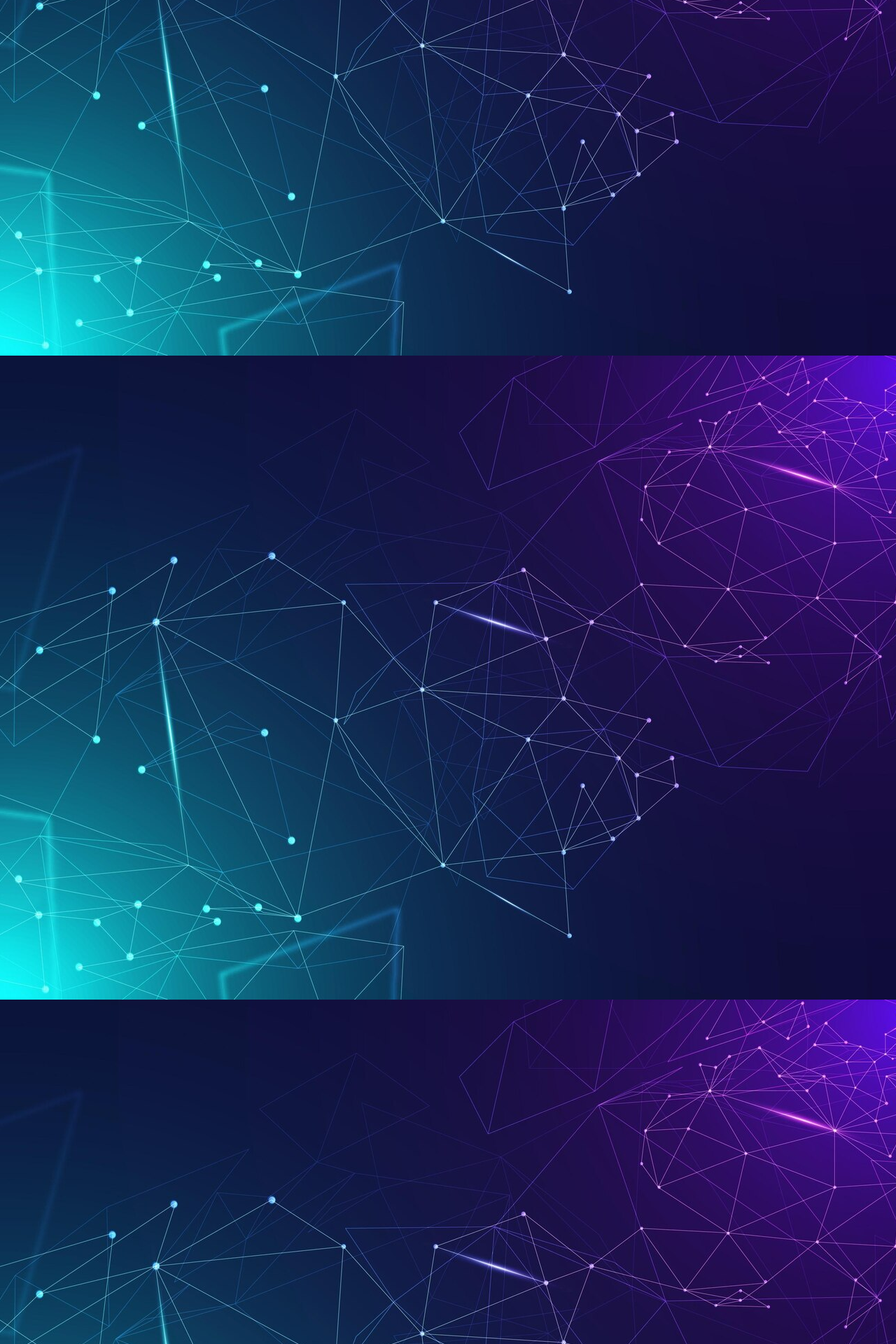
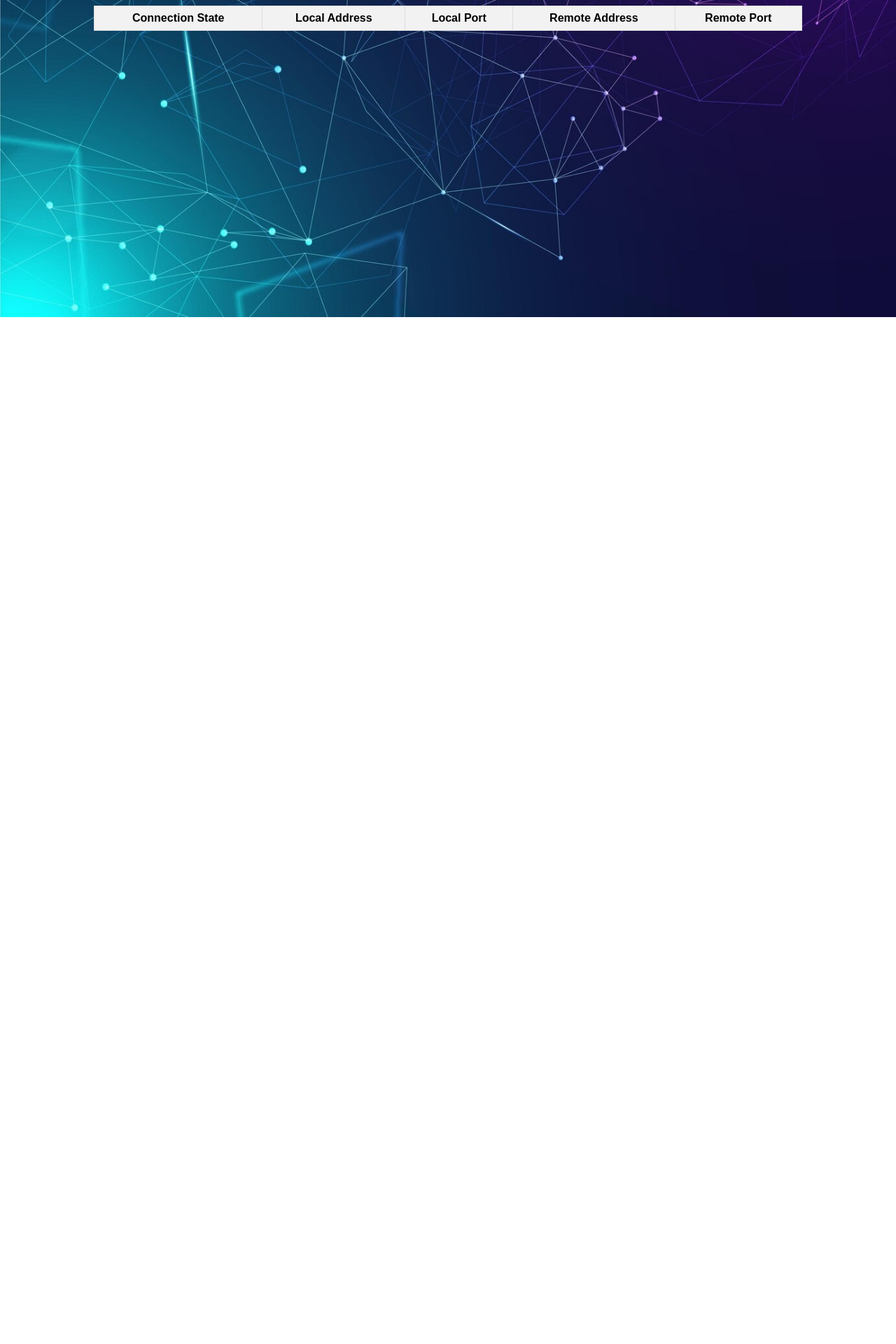
Before and after one commit to shareefmwafy/SNMP-and-HTTP, a PHP site: template Pages/Page2.php in a window 1280 px wide. Shown: the top 1920 px of the page at 70% size. After the commit the page ends 453 px from the top, so only its background shows below. Run offline with PHP 8.4, Linux system fonts and the light colour scheme; the template is opened without the code that fills it, so the values that code supplies are empty.

Commit message:
Small Edit

```diff
--- a/Pages/Page2.php
+++ b/Pages/Page2.php
@@ -5,32 +5,27 @@
 <meta name="viewport" content="width=device-width, initial-scale=1.0">
 <style>
     table {
-    margin-top: 150px;
         border-collapse: collapse;
         width: 80%;
-    margin: 0 auto; /* Add this line to center the table horizontally */
+
     }
-
     th, td {
         border: 1px solid #dddddd;
         text-align: center;
         padding: 8px;
     }
-
     th {
         background-color: #f2f2f2;
-    color: black;
+        color:black;
     }
-
     body {
         font-family: Arial, sans-serif;
-    background: url("../Images/3.jpg") center repeat;
-    height: 700vh;
+        background: url("../Images/3.jpg") center/cover no-repeat;
         display: flex;
         justify-content: center;
         flex-direction: column;
         align-items: center;
-    color: white;
+        color:white;
 }
 
 </style>
```
Also changed, not shown: Pages/Page3.php (+4 -8 lines). Lines whose indentation alone changed are shown as unchanged.
